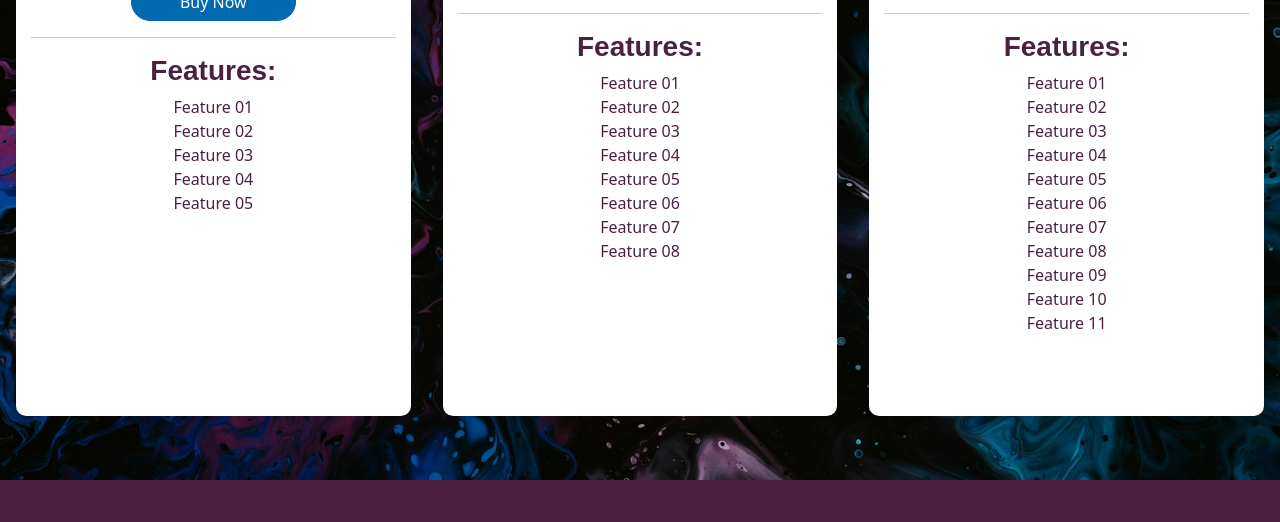
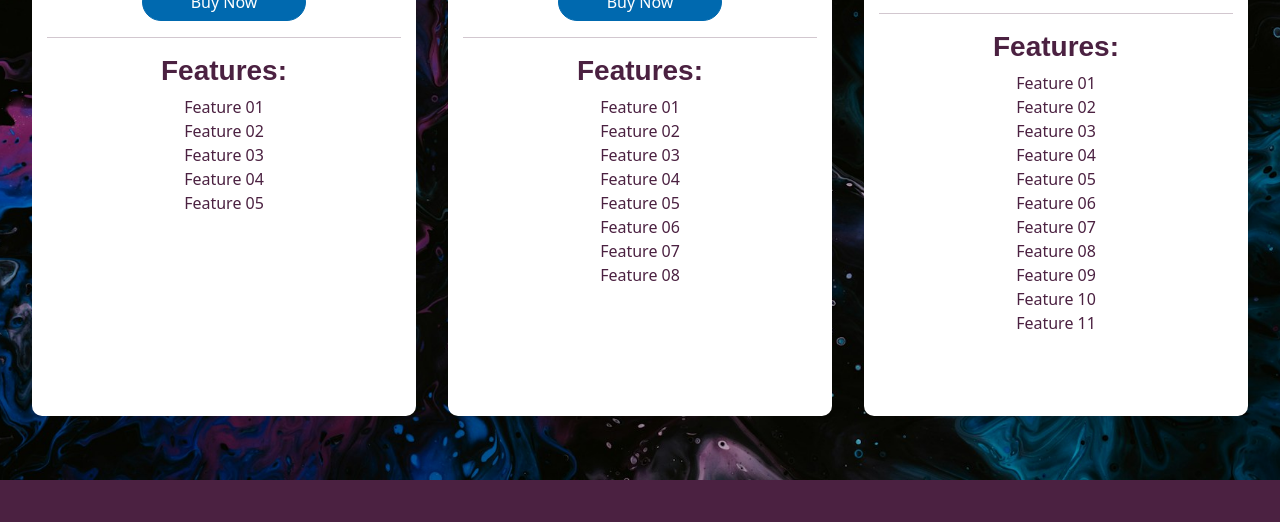
Before and after one commit to 27-Wisp/todoapp, a plain HTML site: page frontend/pricing.html in a window 1280 px wide. Shown: the part 549-1071 px from the top of the page. Drawn offline with nearby package versions, Linux system fonts and the light colour scheme.

Commit message:
adjusted padding in pricing page

```diff
--- a/frontend/pricing.html
+++ b/frontend/pricing.html
@@ -60,7 +60,7 @@
                 <h1 class="display-4 text-center pb-3 text-white">Pricing</h1>
 
                 <!-- Price Cards -->
-                 <div class="row d-none d-lg-flex justify-content-center text-center mx-auto pb-3">
+                 <div class="row d-none d-lg-flex justify-content-center text-center mx-auto pb-3 px-3">
 
                     <!-- Price Card #1: Basic -->
                     <div class="col card-price mx-3">
```
Also changed, not shown: 1 other file.
